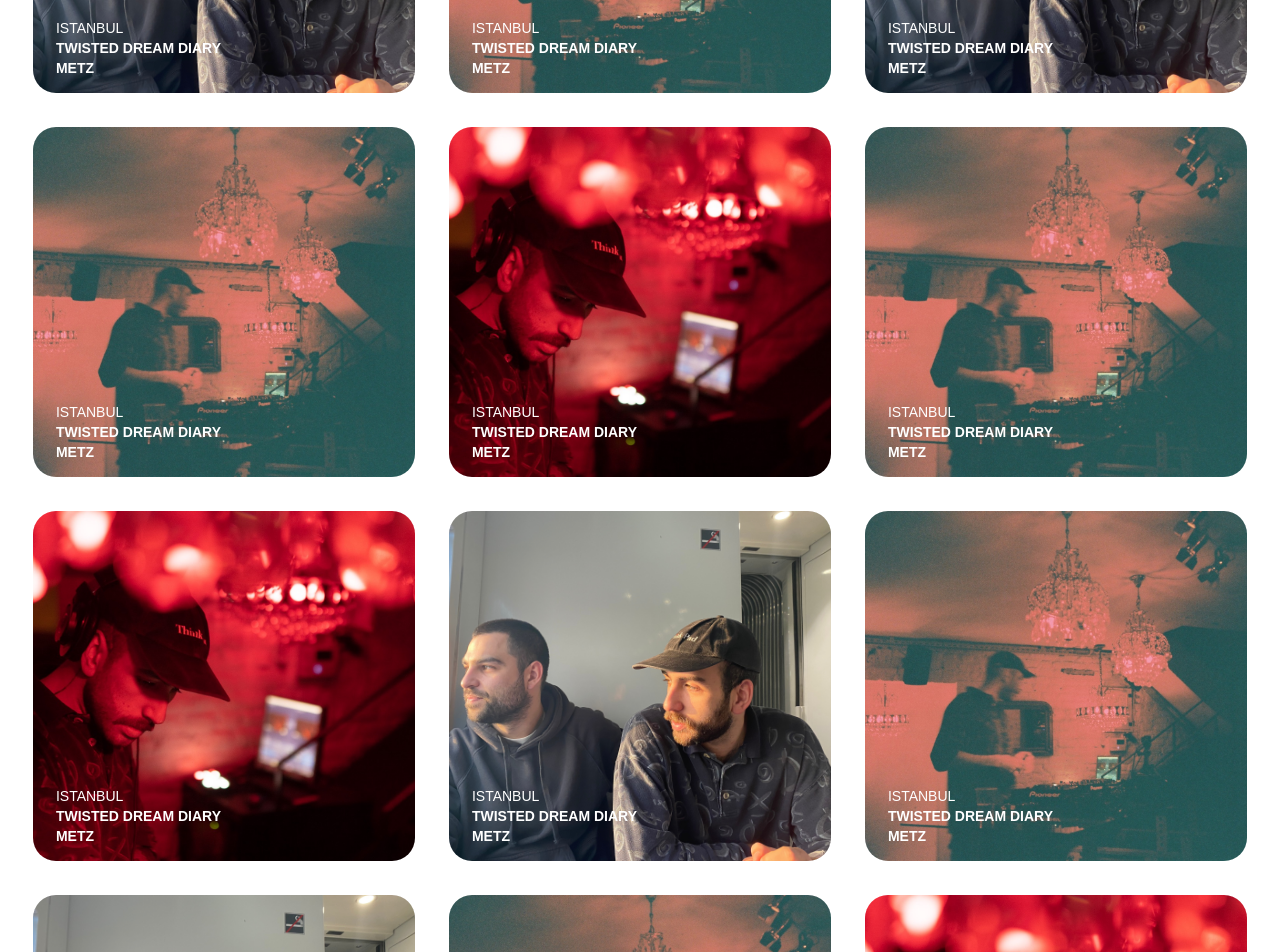
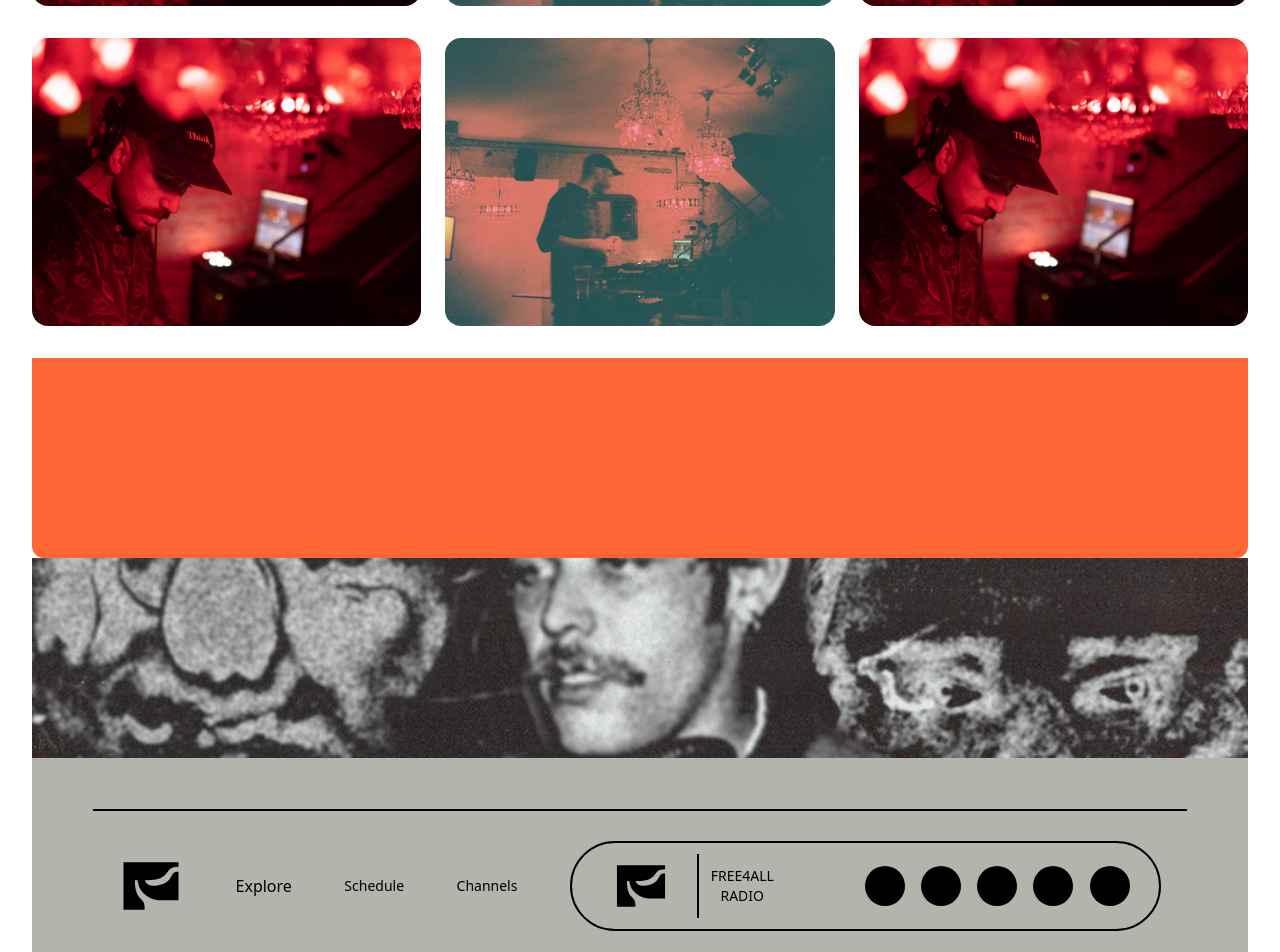
Before and after one commit to 0xtaylant/F4A, a Next.js app: page /home in a window 1280 px wide. Shown: the part 1100-2052 px from the top of the page. Built offline with nearby package versions, Linux system fonts and the light colour scheme.

Commit message:
updated responsive design

```diff
--- a/components/Footer.jsx
+++ b/components/Footer.jsx
@@ -1,40 +1,48 @@
-import Link from 'next/link'
-import React from 'react'
+import Link from "next/link";
+import React from "react";
 
 const Footer = () => {
 	return (
-        <div className='bg-f4a-gray h-[32vh] w-screen justify-center items-center flex'>
-            <div className='h-[60%] w-[90%] bg-f4a-black flex items-center justify-around border-b-2 border-f4a-black'>
-                <img src="/F4A_RGB_Logo-04.svg" alt="My Logo" className="w-14 h-14" />
-                <Link className="px-5 hover:text-red" href="/livesets"> Explore </Link>
-                <Link className="px-5 hover:text-red" href="/livesets"> Schedule </Link>
-                <Link className="px-5 hover:text-red" href="/livesets"> Channels </Link>
-                <div className=" w-[78%] h-[60%] bg-f4a-transparent rounded-full flex items-center border-2 border-black justify-around">
-                    <div className="w-[90%] h-[50%] bg-transparent flex items-center bg-black">
-                        <div className="w-20 h-20 rounded-full bg-transparent flex items-center justify-center bg-black">
-                            <img src="/F4A_RGB_Logo-04.svg" alt="My Logo" className="w-14 h-14" />
+		<div className="bg-f4a-gray h-[32vh] w-[100%] justify-center items-center flex">
+			<div className="h-[60%] w-[90%] bg-f4a-black flex items-center justify-around border-b-2  border-t-2 border-f4a-black ">
+				<img src="/F4A_RGB_Logo-04.svg" alt="My Logo" className="w-6 h-6 sm:w-8 md:w-10 lg:w-12 xl:w-16 2xl:w-20 sm:h-8 md:h-10 lg:h-12 xl:h-16 2xl:h-20" />
+				<Link className="hover:text-red" href="/livesets">
+					{" "}
+					Explore{" "}
+				</Link>
+				<Link className="hover:text-red text-sm" href="/livesets">
+					{" "}
+					Schedule{" "}
+				</Link>
+				<Link className="hover:text-red text-sm" href="/livesets">
+					{" "}
+					Channels{" "}
+				</Link>
+				<div className="md:flex hidden w-[54%] h-[60%] bg-f4a-transparent rounded-full items-center border-2 border-black justify-center ">
+					<div className="w-[90%] h-[50%] flex items-center justify-center bg-transparent">
+						<div className="w-20 h-20 rounded-full bg-transparent flex items-center justify-center bg-purple">
+							<img
+								src="/F4A_RGB_Logo-04.svg"
+								alt="My Logo"
+								className="w-14 h-14"
+							/>
 						</div>
-                        <div className="border-l-2 border-black h-20 flex flex-col items-center justify-center pl-4 ml-4 text-black">
-                            <div>
-                                FREE FOR ALL
+						<div className="border-l-2 border-black w-2 h-6 sm:w-4 md:w-6 lg:w-8 xl:w-10 2xl:w-12 sm:h-8 md:h-10 lg:h-14 xl:h-16 2xl:h-20 flex flex-col items-center justify-center pl-4 ml-4 text-black text-sm">
+							<div className='ml-8'>FREE4ALL</div>
+							<div className='ml-8'>RADIO</div>
 						</div>
-                            <div>
-                                LOREM IPSUM
-                            </div>
-                        </div>
-                        <div className='bg-transparent w-[50%] h-[60%] flex justify-between items-center ml-auto'>
-                            <div className='w-8 h-8 rounded-full bg-black'/>
-                            <div className='w-8 h-8 rounded-full bg-black'/>
-                            <div className='w-8 h-8 rounded-full bg-black'/>
-                            <div className='w-8 h-8 rounded-full bg-black'/>
-                            <div className='w-8 h-8 rounded-full bg-black'/>
+						<div className="bg-transparent w-[50%] h-[60%] flex justify-between items-center ml-auto ">
+							<div className="w-2 h-2 sm:w-4 md:w-6 lg:w-8 xl:w-10 2xl:w-12 sm:h-4 md:h-6 lg:h-8 xl:h-10 2xl:h-12  rounded-full bg-black" />
+							<div className="w-2 h-2 sm:w-4 md:w-6 lg:w-8 xl:w-10 2xl:w-12 sm:h-4 md:h-6 lg:h-8 xl:h-10 2xl:h-12  rounded-full bg-black" />
+							<div className="w-2 h-2 sm:w-4 md:w-6 lg:w-8 xl:w-10 2xl:w-12 sm:h-4 md:h-6 lg:h-8 xl:h-10 2xl:h-12  rounded-full bg-black" />
+							<div className="w-2 h-2 sm:w-4 md:w-6 lg:w-8 xl:w-10 2xl:w-12 sm:h-4 md:h-6 lg:h-8 xl:h-10 2xl:h-12  rounded-full bg-black" />
+							<div className="w-2 h-2 sm:w-4 md:w-6 lg:w-8 xl:w-10 2xl:w-12 sm:h-4 md:h-6 lg:h-8 xl:h-10 2xl:h-12  rounded-full bg-black" />
 						</div>
 					</div>
 				</div>
 			</div>
+		</div>
+	);
+};
 
-        </div>
-    )
-}
-
-export default Footer
+export default Footer;
--- a/components/Grid.jsx
+++ b/components/Grid.jsx
@@ -5,7 +5,7 @@ import { FontAwesomeIcon } from '@fortawesome/react-fontawesome';
 import { faPlay } from '@fortawesome/free-solid-svg-icons';
 
 
-const GridItem = ({ imageUrl, hostName, location, showName, date }) => {
+const GridItem = ({ image, hostName, location, showName, date }) => {
   const [hovered, setHovered] = useState(false);
   const [fullscreen, setFullscreen] = useState(false);
 
@@ -23,7 +23,7 @@ const GridItem = ({ imageUrl, hostName, location, showName, date }) => {
       onMouseEnter={() => setHovered(true)}
       onMouseLeave={() => setHovered(false)}
     >
-      <Image src={imageUrl} alt="/" layout="fill" objectFit="cover" />
+      <Image src={image} alt="/" layout="fill" objectFit="cover" />
       {!hovered && (
         <div className="absolute inset-0 flex flex-col place-items-start justify-end pl-[6%] mb-[4%]">
           <p className="text-white text-xs sm:text-sm md:text-xs lg:text-sm font-thin font-Anton">
@@ -50,7 +50,7 @@ const GridItem = ({ imageUrl, hostName, location, showName, date }) => {
           className="fixed top-0 left-0 w-screen h-screen bg-black z-50 flex items-center justify-center"
           onClick={handleCloseFullscreen}
         >
-          <Image src={imageUrl} alt="/" layout="fill" objectFit="cover" className="absolute top-0 left-0 w-full h-full mt-4" />
+          <Image src={image} alt="/" layout="fill" objectFit="cover" className="absolute top-0 left-0 w-full h-full mt-4" />
           <div className="absolute bottom-0 left-0 bg-white w-600px h-400px p-4">
             <p className="text-black font-semibold font-Anton">
               {hostName}, {showName}
@@ -84,7 +84,7 @@ const Grid = ({ items }) => {
         {items.map((item) => (
             <div key={item.id}>
             <GridItem
-                imageUrl={item.imageUrl}
+                image={item.image}
                 hostName={item.hostName}
                 location={item.location}
                 showName={item.showName}
--- a/components/RadioBar.jsx
+++ b/components/RadioBar.jsx
@@ -12,17 +12,17 @@ const RadioBar = () => {
       };
 
     return (
-        <div className=' flex bg-f4a-orange w-[30%] h-[80%] items-center ml-auto mr-4 rounded-3xl drop-shadow-md shadow-f4a-gray'>
+        <div className=' flex bg-f4a-lily w-[30%] h-[80%] items-center ml-auto mr-4 rounded-3xl drop-shadow-md shadow-f4a-gray'>
             <button
                 onClick={togglePlayPause}
-                className=' bg-f4a-orange rounded-full focus:outline-none left-0 pl-6'>
+                className=' bg-f4a-lily rounded-full focus:outline-none left-0 pl-6'>
                 <FontAwesomeIcon
                 icon={isPlaying ? faPause : faPlay}
                 size='lg'
                 className={isPlaying ? "text-f4a-green" : "text-f4a-green"}
                 />
             </button>
-            <div className='pl-4 text-start w-[90%] font-Anton overflow-hidden'>
+            <div className='pl-4 text-start w-[90%] font-Anton overflow-hidden block hidden'>
                 <Marquee speed="50">
                     SW?TCH - NIGHTMARES AND LIGTHERS
                 </Marquee>
--- a/components/Slider2.jsx
+++ b/components/Slider2.jsx
@@ -1,19 +1,55 @@
-import React, {useState} from 'react'
+import "swiper/swiper.min.css";
 
-function Slider2() {
-    const slides = [
-        {
-            image:'/img1.jpeg'
+import React from "react";
+import { Swiper, SwiperSlide } from "swiper/react";
+import SwiperCore, { Breakpoints } from "swiper";
+
+SwiperCore.use([Breakpoints]);
+
+const Slider2 = ({ slides }) => {
+  return (
+    <Swiper
+      spaceBetween={24}
+      slidesPerView={1}
+      onSlideChange={() => console.log("slide change")}
+      onSwiper={(swiper) => console.log(swiper)}
+      breakpoints={{
+        // when window width is >= 640px (sm)
+        640: {
+          slidesPerView: 1,
         },
-        {
-            image:'/img2.jpeg'
+        // when window width is >= 768px (md)
+        768: {
+          slidesPerView: 2,
         },
-        {
-            image:'/img3.jpeg'
+        // when window width is >= 1280px (xl)
+        1280: {
+          slidesPerView: 3,
         },
-        {
-            image:'/img4.jpeg'
-        }
-    ]
+        // when window width is >= 1536px (2xl)
+        1536: {
+          slidesPerView: 4,
+        },
+      }}
+    >
+      {slides.map((slide) => (
+        <SwiperSlide key={slide.image}>
+          <div className="h-[100%] w-[100%] bg-black rounded-2xl relative overflow-hidden">
+            <img
+              src={slide.image}
+              alt="/"
+              loading="lazy"
+              style={{
+                objectFit: "cover",
+                width: "100%",
+                height: "100%",
+              }}
+            />
+          </div>
+        </SwiperSlide>
+      ))}
+    </Swiper>
+  );
+};
 
-}
+export default Slider2;
--- a/components/SliderData.jsx
+++ b/components/SliderData.jsx
@@ -1,24 +1,24 @@
 export const SliderData= [
     {
-        image:'/img1.jpeg',
+        image:'/img9.JPG',
         host:'Dev/Null',
         date:'02.03.2023',
         showName:'demon poetry:'
     },
     {
-        image:'/img2.jpeg',
+        image:'/img10.JPG',
         host:'DJ LEE',
         date:'02.06.2023',
         showName:'heaven poetry:'
     },
     {
-        image:'/img3.jpeg',
+        image:'/img11.JPG',
         host:'ANZ',
         date:'02.05.2023',
         showName:'layerzero:'
     },
     {
-        image:'/img4.jpeg',
+        image:'/img12.JPG',
         host:'dfasdfasdf',
         date:'02.04.2023',
         showName:'isntlifegreat:'
--- a/components/archivesData.jsx
+++ b/components/archivesData.jsx
@@ -1,7 +1,7 @@
 export const archives = [
     {
         id: 1,
-        imageUrl: '/host4.jpeg',
+        image: '/host4.jpeg',
         hostName: 'METZ',
         location: 'ISTANBUL',
         showName: 'TWISTED DREAM DIARY',
@@ -9,7 +9,7 @@ export const archives = [
     },
     {
         id: 2,
-        imageUrl: '/host5.jpeg',
+        image: '/host5.jpeg',
         hostName: 'METZ',
         location: 'ISTANBUL',
         showName: 'TWISTED DREAM DIARY',
@@ -17,7 +17,7 @@ export const archives = [
     },
     {
         id: 3,
-        imageUrl: '/host4.jpeg',
+        image: '/host4.jpeg',
         hostName: 'METZ',
         location: 'ISTANBUL',
         showName: 'TWISTED DREAM DIARY',
@@ -25,7 +25,7 @@ export const archives = [
     },
     {
         id: 4,
-        imageUrl: '/host6.jpeg',
+        image: '/host6.jpeg',
         hostName: 'METZ',
         location: 'ISTANBUL',
         showName: 'TWISTED DREAM DIARY',
@@ -33,7 +33,7 @@ export const archives = [
     },
     {
         id: 6,
-        imageUrl: '/host5.jpeg',
+        image: '/host5.jpeg',
         hostName: 'METZ',
         location: 'ISTANBUL',
         showName: 'TWISTED DREAM DIARY',
@@ -41,7 +41,7 @@ export const archives = [
     },
     {
         id: 7,
-        imageUrl: '/host6.jpeg',
+        image: '/host6.jpeg',
         hostName: 'METZ',
         location: 'ISTANBUL',
         showName: 'TWISTED DREAM DIARY',
@@ -49,7 +49,7 @@ export const archives = [
     },
     {
         id: 8,
-        imageUrl: '/host5.jpeg',
+        image: '/host5.jpeg',
         hostName: 'METZ',
         location: 'ISTANBUL',
         showName: 'TWISTED DREAM DIARY',
@@ -57,7 +57,7 @@ export const archives = [
     },
     {
         id: 1,
-        imageUrl: '/host4.jpeg',
+        image: '/host4.jpeg',
         hostName: 'METZ',
         location: 'ISTANBUL',
         showName: 'TWISTED DREAM DIARY',
@@ -65,7 +65,7 @@ export const archives = [
     },
     {
         id: 2,
-        imageUrl: '/host5.jpeg',
+        image: '/host5.jpeg',
         hostName: 'METZ',
         location: 'ISTANBUL',
         showName: 'TWISTED DREAM DIARY',
@@ -73,7 +73,7 @@ export const archives = [
     },
     {
         id: 3,
-        imageUrl: '/host4.jpeg',
+        image: '/host4.jpeg',
         hostName: 'METZ',
         location: 'ISTANBUL',
         showName: 'TWISTED DREAM DIARY',
@@ -81,7 +81,7 @@ export const archives = [
     },
     {
         id: 4,
-        imageUrl: '/host6.jpeg',
+        image: '/host6.jpeg',
         hostName: 'METZ',
         location: 'ISTANBUL',
         showName: 'TWISTED DREAM DIARY',
@@ -89,7 +89,7 @@ export const archives = [
     },
     {
         id: 6,
-        imageUrl: '/host5.jpeg',
+        image: '/host5.jpeg',
         hostName: 'METZ',
         location: 'ISTANBUL',
         showName: 'TWISTED DREAM DIARY',
@@ -97,7 +97,7 @@ export const archives = [
     },
     {
         id: 7,
-        imageUrl: '/host6.jpeg',
+        image: '/host6.jpeg',
         hostName: 'METZ',
         location: 'ISTANBUL',
         showName: 'TWISTED DREAM DIARY',
@@ -105,7 +105,7 @@ export const archives = [
     },
     {
         id: 8,
-        imageUrl: '/host5.jpeg',
+        image: '/host5.jpeg',
         hostName: 'METZ',
         location: 'ISTANBUL',
         showName: 'TWISTED DREAM DIARY',
@@ -113,7 +113,7 @@ export const archives = [
     },
     {
         id: 1,
-        imageUrl: '/host4.jpeg',
+        image: '/host4.jpeg',
         hostName: 'METZ',
         location: 'ISTANBUL',
         showName: 'TWISTED DREAM DIARY',
@@ -121,7 +121,7 @@ export const archives = [
     },
     {
         id: 2,
-        imageUrl: '/host5.jpeg',
+        image: '/host5.jpeg',
         hostName: 'METZ',
         location: 'ISTANBUL',
         showName: 'TWISTED DREAM DIARY',
@@ -129,7 +129,7 @@ export const archives = [
     },
     {
         id: 3,
-        imageUrl: '/host4.jpeg',
+        image: '/host4.jpeg',
         hostName: 'METZ',
         location: 'ISTANBUL',
         showName: 'TWISTED DREAM DIARY',
@@ -137,7 +137,7 @@ export const archives = [
     },
     {
         id: 4,
-        imageUrl: '/host6.jpeg',
+        image: '/host6.jpeg',
         hostName: 'METZ',
         location: 'ISTANBUL',
         showName: 'TWISTED DREAM DIARY',
@@ -145,7 +145,7 @@ export const archives = [
     },
     {
         id: 7,
-        imageUrl: '/host6.jpeg',
+        image: '/host6.jpeg',
         hostName: 'METZ',
         location: 'ISTANBUL',
         showName: 'TWISTED DREAM DIARY',
@@ -153,7 +153,7 @@ export const archives = [
     },
     {
         id: 8,
-        imageUrl: '/host5.jpeg',
+        image: '/host5.jpeg',
         hostName: 'METZ',
         location: 'ISTANBUL',
         showName: 'TWISTED DREAM DIARY',
@@ -161,7 +161,7 @@ export const archives = [
     },
     {
         id: 1,
-        imageUrl: '/host4.jpeg',
+        image: '/host4.jpeg',
         hostName: 'METZ',
         location: 'ISTANBUL',
         showName: 'TWISTED DREAM DIARY',
@@ -169,7 +169,7 @@ export const archives = [
     },
     {
         id: 2,
-        imageUrl: '/host5.jpeg',
+        image: '/host5.jpeg',
         hostName: 'METZ',
         location: 'ISTANBUL',
         showName: 'TWISTED DREAM DIARY',
@@ -177,7 +177,7 @@ export const archives = [
     },
     {
         id: 3,
-        imageUrl: '/host4.jpeg',
+        image: '/host4.jpeg',
         hostName: 'METZ',
         location: 'ISTANBUL',
         showName: 'TWISTED DREAM DIARY',
@@ -185,7 +185,7 @@ export const archives = [
     },
     {
         id: 4,
-        imageUrl: '/host6.jpeg',
+        image: '/host6.jpeg',
         hostName: 'METZ',
         location: 'ISTANBUL',
         showName: 'TWISTED DREAM DIARY',
@@ -193,7 +193,7 @@ export const archives = [
     },
     {
         id: 6,
-        imageUrl: '/host5.jpeg',
+        image: '/host5.jpeg',
         hostName: 'METZ',
         location: 'ISTANBUL',
         showName: 'TWISTED DREAM DIARY',
@@ -201,7 +201,7 @@ export const archives = [
     },
     {
         id: 7,
-        imageUrl: '/host6.jpeg',
+        image: '/host6.jpeg',
         hostName: 'METZ',
         location: 'ISTANBUL',
         showName: 'TWISTED DREAM DIARY',
@@ -209,7 +209,7 @@ export const archives = [
     },
     {
         id: 8,
-        imageUrl: '/host5.jpeg',
+        image: '/host5.jpeg',
         hostName: 'METZ',
         location: 'ISTANBUL',
         showName: 'TWISTED DREAM DIARY',
@@ -217,7 +217,7 @@ export const archives = [
     },
     {
         id: 1,
-        imageUrl: '/host4.jpeg',
+        image: '/host4.jpeg',
         hostName: 'METZ',
         location: 'ISTANBUL',
         showName: 'TWISTED DREAM DIARY',
@@ -225,7 +225,7 @@ export const archives = [
     },
     {
         id: 2,
-        imageUrl: '/host5.jpeg',
+        image: '/host5.jpeg',
         hostName: 'METZ',
         location: 'ISTANBUL',
         showName: 'TWISTED DREAM DIARY',
@@ -233,7 +233,7 @@ export const archives = [
     },
     {
         id: 3,
-        imageUrl: '/host4.jpeg',
+        image: '/host4.jpeg',
         hostName: 'METZ',
         location: 'ISTANBUL',
         showName: 'TWISTED DREAM DIARY',
@@ -241,7 +241,7 @@ export const archives = [
     },
     {
         id: 4,
-        imageUrl: '/host6.jpeg',
+        image: '/host6.jpeg',
         hostName: 'METZ',
         location: 'ISTANBUL',
         showName: 'TWISTED DREAM DIARY',
@@ -249,7 +249,7 @@ export const archives = [
     },
     {
         id: 6,
-        imageUrl: '/host5.jpeg',
+        image: '/host5.jpeg',
         hostName: 'METZ',
         location: 'ISTANBUL',
         showName: 'TWISTED DREAM DIARY',
@@ -257,7 +257,7 @@ export const archives = [
     },
     {
         id: 7,
-        imageUrl: '/host6.jpeg',
+        image: '/host6.jpeg',
         hostName: 'METZ',
         location: 'ISTANBUL',
         showName: 'TWISTED DREAM DIARY',
@@ -265,7 +265,7 @@ export const archives = [
     },
     {
         id: 8,
-        imageUrl: '/host5.jpeg',
+        image: '/host5.jpeg',
         hostName: 'METZ',
         location: 'ISTANBUL',
         showName: 'TWISTED DREAM DIARY',
@@ -273,7 +273,7 @@ export const archives = [
     },
     {
         id: 1,
-        imageUrl: '/host4.jpeg',
+        image: '/host4.jpeg',
         hostName: 'METZ',
         location: 'ISTANBUL',
         showName: 'TWISTED DREAM DIARY',
@@ -281,7 +281,7 @@ export const archives = [
     },
     {
         id: 2,
-        imageUrl: '/host5.jpeg',
+        image: '/host5.jpeg',
         hostName: 'METZ',
         location: 'ISTANBUL',
         showName: 'TWISTED DREAM DIARY',
@@ -289,7 +289,7 @@ export const archives = [
     },
     {
         id: 3,
-        imageUrl: '/host4.jpeg',
+        image: '/host4.jpeg',
         hostName: 'METZ',
         location: 'ISTANBUL',
         showName: 'TWISTED DREAM DIARY',
@@ -297,7 +297,7 @@ export const archives = [
     },
     {
         id: 4,
-        imageUrl: '/host6.jpeg',
+        image: '/host6.jpeg',
         hostName: 'METZ',
         location: 'ISTANBUL',
         showName: 'TWISTED DREAM DIARY',
@@ -305,7 +305,7 @@ export const archives = [
     },
     {
         id: 6,
-        imageUrl: '/host5.jpeg',
+        image: '/host5.jpeg',
         hostName: 'METZ',
         location: 'ISTANBUL',
         showName: 'TWISTED DREAM DIARY',
@@ -313,7 +313,7 @@ export const archives = [
     },
     {
         id: 7,
-        imageUrl: '/host6.jpeg',
+        image: '/host6.jpeg',
         hostName: 'METZ',
         location: 'ISTANBUL',
         showName: 'TWISTED DREAM DIARY',
@@ -321,7 +321,7 @@ export const archives = [
     },
     {
         id: 8,
-        imageUrl: '/host5.jpeg',
+        image: '/host5.jpeg',
         hostName: 'METZ',
         location: 'ISTANBUL',
         showName: 'TWISTED DREAM DIARY',
@@ -329,7 +329,7 @@ export const archives = [
     },
     {
         id: 1,
-        imageUrl: '/host4.jpeg',
+        image: '/host4.jpeg',
         hostName: 'METZ',
         location: 'ISTANBUL',
         showName: 'TWISTED DREAM DIARY',
@@ -337,7 +337,7 @@ export const archives = [
     },
     {
         id: 2,
-        imageUrl: '/host5.jpeg',
+        image: '/host5.jpeg',
         hostName: 'METZ',
         location: 'ISTANBUL',
         showName: 'TWISTED DREAM DIARY',
@@ -345,7 +345,7 @@ export const archives = [
     },
     {
         id: 3,
-        imageUrl: '/host4.jpeg',
+        image: '/host4.jpeg',
         hostName: 'METZ',
         location: 'ISTANBUL',
         showName: 'TWISTED DREAM DIARY',
@@ -353,7 +353,7 @@ export const archives = [
     },
     {
         id: 4,
-        imageUrl: '/host6.jpeg',
+        image: '/host6.jpeg',
         hostName: 'METZ',
         location: 'ISTANBUL',
         showName: 'TWISTED DREAM DIARY',
@@ -361,7 +361,7 @@ export const archives = [
     },
     {
         id: 6,
-        imageUrl: '/host5.jpeg',
+        image: '/host5.jpeg',
         hostName: 'METZ',
         location: 'ISTANBUL',
         showName: 'TWISTED DREAM DIARY',
@@ -369,7 +369,7 @@ export const archives = [
     },
     {
         id: 7,
-        imageUrl: '/host6.jpeg',
+        image: '/host6.jpeg',
         hostName: 'METZ',
         location: 'ISTANBUL',
         showName: 'TWISTED DREAM DIARY',
@@ -377,7 +377,7 @@ export const archives = [
     },
     {
         id: 8,
-        imageUrl: '/host5.jpeg',
+        image: '/host5.jpeg',
         hostName: 'METZ',
         location: 'ISTANBUL',
         showName: 'TWISTED DREAM DIARY',
--- a/package.json
+++ b/package.json
@@ -31,6 +31,7 @@
     "react-responsive-carousel": "^3.2.23",
     "react-transition-group": "^4.4.5",
     "styled-components": "^5.3.9",
+    "swiper": "^9.2.4",
     "typescript": "5.0.2"
   },
   "devDependencies": {
--- a/src/pages/home.js
+++ b/src/pages/home.js
@@ -5,11 +5,15 @@ import Grid from "../../components/Grid";
 import { archives } from "../../components/archivesData";
 import Image from "next/image";
 import Footer from "../../components/Footer";
+import Slider2 from "../../components/Slider2";
+import { SliderData } from "../../components/SliderData";
+import "swiper/css";
+import dynamic from "next/dynamic";
 
 function Home() {
 	return (
 		<div className="w-screen h-max bg-white relative ">
-			<div className="bg-white w-[100%] h-[32vh] relative">
+			<div className="bg-white w-[100%] h-[32vh] sm:h-[44vh] md:h-[55-vh] lg:h-[66vh] xl:h-[77vh] 2xl:h-[88vh] relative">
 				<Image src={"/flyer2crop2.png"} alt="/" fill />
 			</div>
 
@@ -40,23 +44,37 @@ function Home() {
 								</div>
 							</div>
 						</div>
-						<div className="absolute w-[78%] h-[90%] bg-f4a-lily ml-2 mb-12 rounded-3xl ">
-
-                        </div>
+						<div className="absolute w-[78%] h-[90%] bg-f4a-lily ml-2 mb-12 rounded-3xl "></div>
 						<div className="w-[64px] h-[64px] bg-f4a-gray absolute right-0 mb-14 justify-end aspect-w-1 aspect-h-1 "></div>
 					</div>
 					<div className="border-b-2 border-f4a-gray w-[100%] mx-auto mb-4%]" />
 					<p className="text-4xl w-[100%] m-auto my-8 text-f4a-gray font-Anton">
 						FREE4ALL
 					</p>
-					<div className="w-[100%]">
-						<Grid items={archives} className="" />
+					<div className="h-[36vh] w-[100%] bg-transparent flex scroll mt-8 justify-center">
+						<Slider2 slides={archives}></Slider2>
 					</div>
-
-
+					<div className="h-[36vh] w-[100%] bg-transparent flex scroll mt-8 justify-center">
+						<Slider2 slides={archives}></Slider2>
+					</div>
+					<div className="w-[100%] h-[50vh] bg-f4a-transparent mt-8">
+						<div className='h-[50%] bg-f4a-orange rounded-b-xl'></div>
+						<div className='h-[50%]'>
+						<img
+							src="/flyer2crop2.png"
+							alt="/"
+							loading="lazy"
+							style={{
+								objectFit: "cover",
+								width: "100%",
+								height: "100%",
+							}}
+						/>
+						</div>
+					</div>
+					<Footer></Footer>
 				</div>
 			</div>
-
 		</div>
 	);
 }
--- a/tailwind.config.js
+++ b/tailwind.config.js
@@ -1,5 +1,8 @@
 /** @type {import('tailwindcss').Config} */
 module.exports = {
+  images: {
+    domains: ['localhost'], // Add any external domains if you have any
+  },
   content: [
     "./app/**/*.{js,ts,jsx,tsx}",
     "./pages/**/*.{js,ts,jsx,tsx}",
```
Also changed, not shown: components/navbar.jsx (+11 -10 lines), src/pages/events.js (+24 -12 lines), 1 other file (tests, documents, lock files or other folders). Lines whose indentation alone changed are shown as unchanged.
